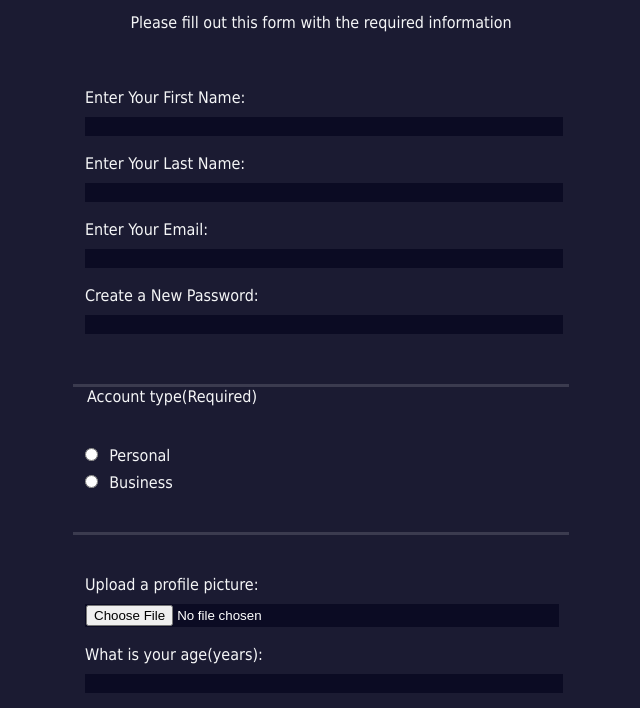
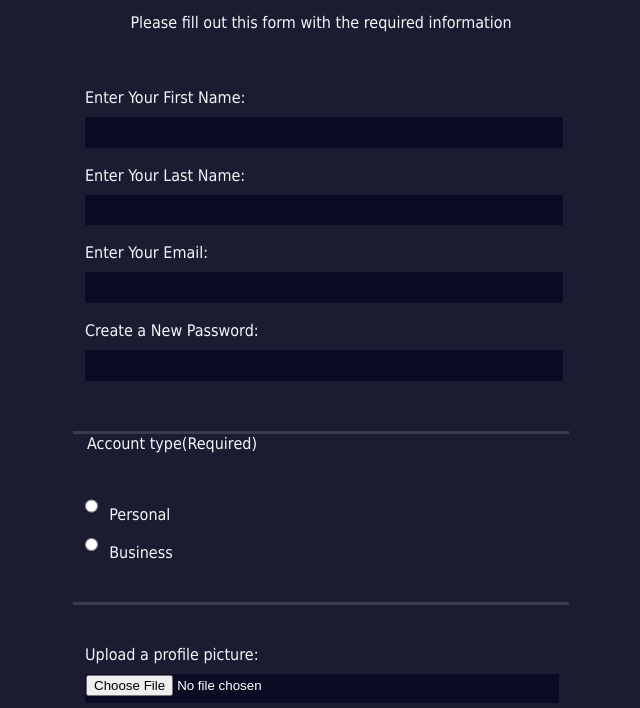
Before and after one commit to Nandanagopi416/Registration-Form, a plain HTML site: page Index.html in a window 1280 px wide. Shown: the part 57-765 px from the top of the page, without its empty margins (319-959 px from the left). Drawn offline with Linux system fonts and the light colour scheme.

Commit message:
Added height

```diff
--- a/styles.css
+++ b/styles.css
@@ -27,9 +27,11 @@ fieldset{
     border-bottom: 3px solid #3b3b4f;
 }
 fieldset:last-of-type{ border-bottom: none; }
+
 input,select,textarea{
     width: 100%;
     margin: 10px 0;
+    min-height: 2em;
 }
 input,textarea{
     background-color: #0b0b23;
```
